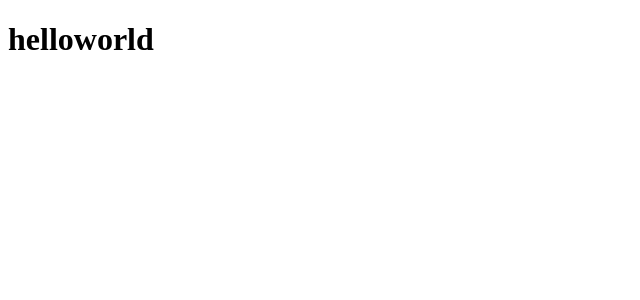
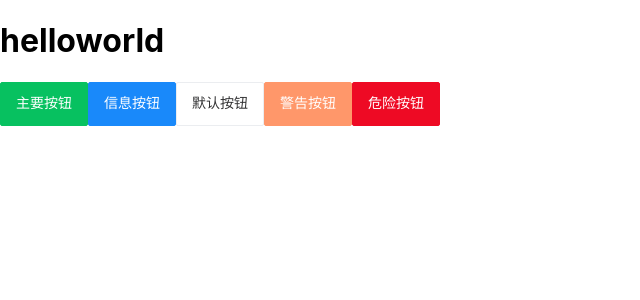
Before and after one commit to nbhuangzl/vue-p2, a Vue app: page / in a window 1280 px wide. Shown: the top 300 px of the page, without its empty margins (0-640 px from the left). Built offline with nearby package versions, Linux system fonts and the light colour scheme.

Commit message:
引入vant组件

```diff
--- a/package.json
+++ b/package.json
@@ -9,6 +9,7 @@
   },
   "dependencies": {
     "core-js": "^2.6.5",
+    "vant": "^2.12.22",
     "vue": "^2.6.10",
     "vue-router": "^3.0.3",
     "vuex": "^3.0.1"
--- a/src/App.vue
+++ b/src/App.vue
@@ -2,6 +2,11 @@
   <div id="app">
     <router-view/>
     <h1>helloworld</h1>
+    <van-button type="primary">主要按钮</van-button>
+    <van-button type="info">信息按钮</van-button>
+    <van-button type="default">默认按钮</van-button>
+    <van-button type="warning">警告按钮</van-button>
+    <van-button type="danger">危险按钮</van-button>
   </div>
 </template>
 
```
Also changed, not shown: src/main.js (+7 -0 lines), 1 other file (tests, documents, lock files or other folders).
